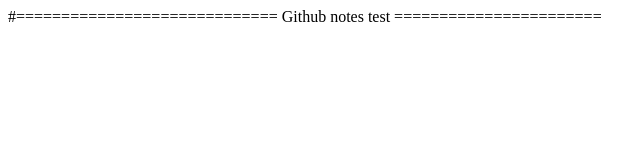
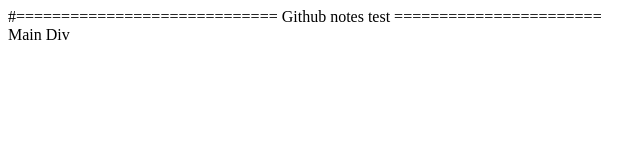
Before and after one commit to andrestroy/GithubNotes, a plain HTML site: page index.html in a window 1280 px wide. Shown: the full height of the page, 0-640 px from the left. Drawn offline with Linux system fonts and the light colour scheme.

Commit message:
Commit 1 line

```diff
--- a/index.html
+++ b/index.html
@@ -7,6 +7,7 @@
 <body>
     <div id="mainPage">
         #============================= Github notes test =======================
+    <div id="mainPage">Main Div
     </div>
 </body>
 </html>
```
